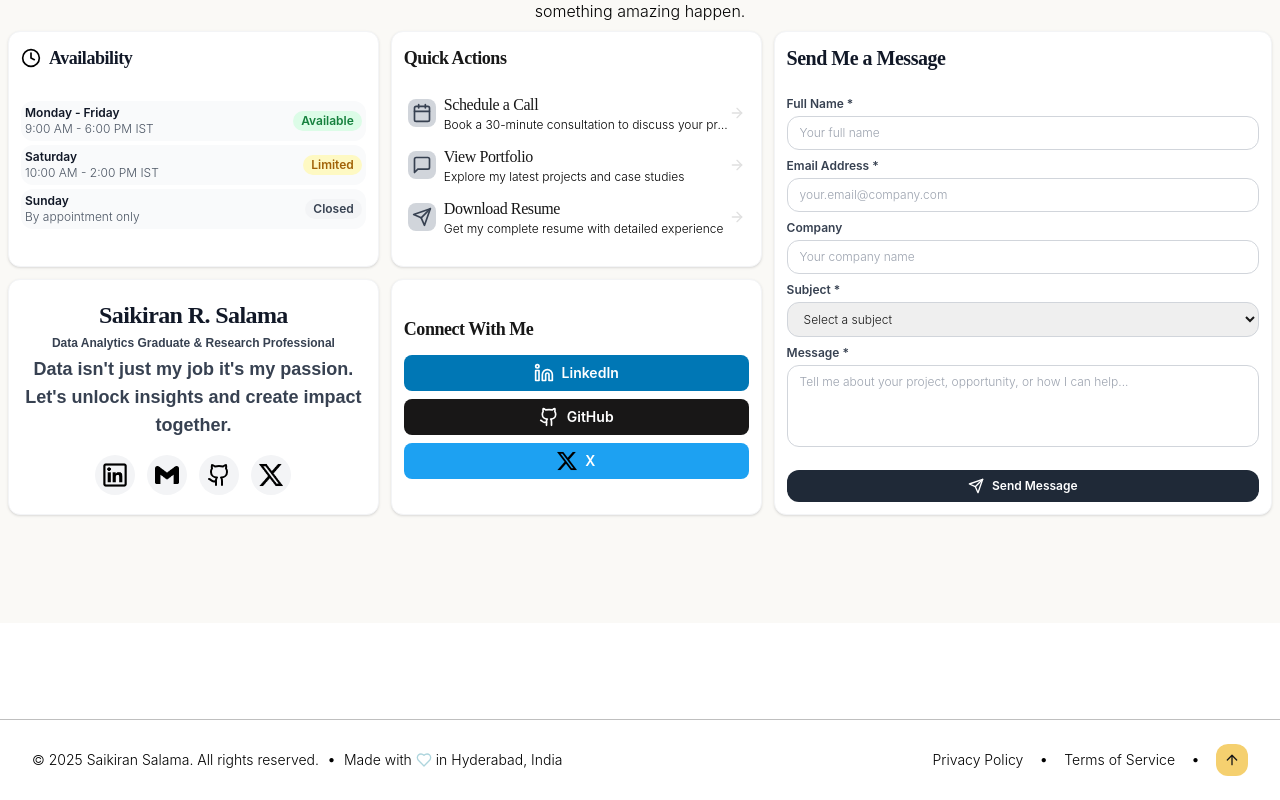
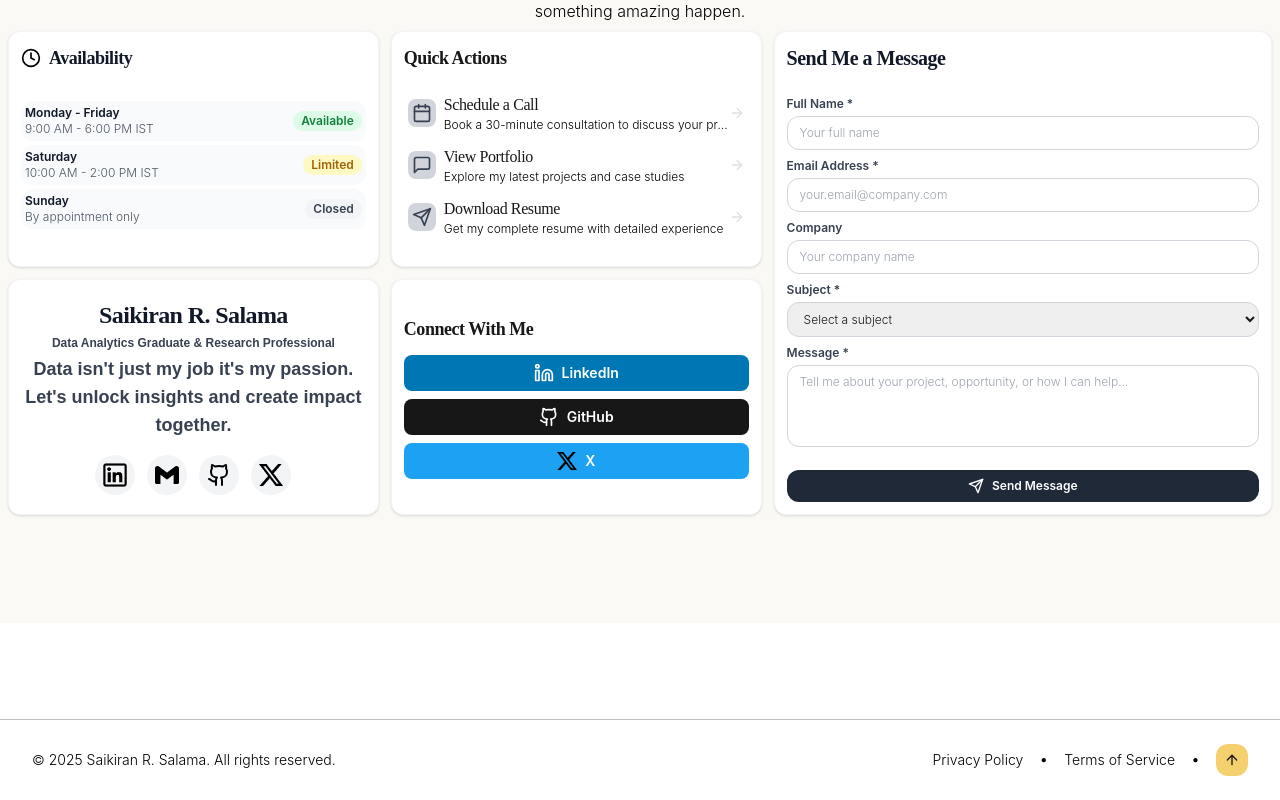
Before and after one commit to saikiransalama/portfolio, a React (Vite) app: page / in a window 1280 px wide. Shown: the part 5605-6405 px from the top of the page. Built offline with nearby package versions, Linux system fonts and the light colour scheme; a web font is replaced by a local one.

Commit message:
Update footer: Remove 'Made with' text and update copyright to full name

```diff
--- a/src/components/Footer.tsx
+++ b/src/components/Footer.tsx
@@ -43,11 +43,7 @@ const Footer = () => {
           <div className="flex flex-col md:flex-row justify-between items-center">
             <div className="flex items-center mb-4 md:mb-0">
               <span className="text-muted text-sm">
-                © {currentYear} Saikiran Salama. All rights reserved.
-              </span>
-              <span className="mx-2 text-muted">•</span>
-              <span className="text-muted text-sm flex items-center">
-                Made with <Heart className="h-4 w-4 mx-1 text-accent2" /> in Hyderabad, India
+                © 2025 Saikiran R. Salama. All rights reserved.
               </span>
             </div>
 
```
